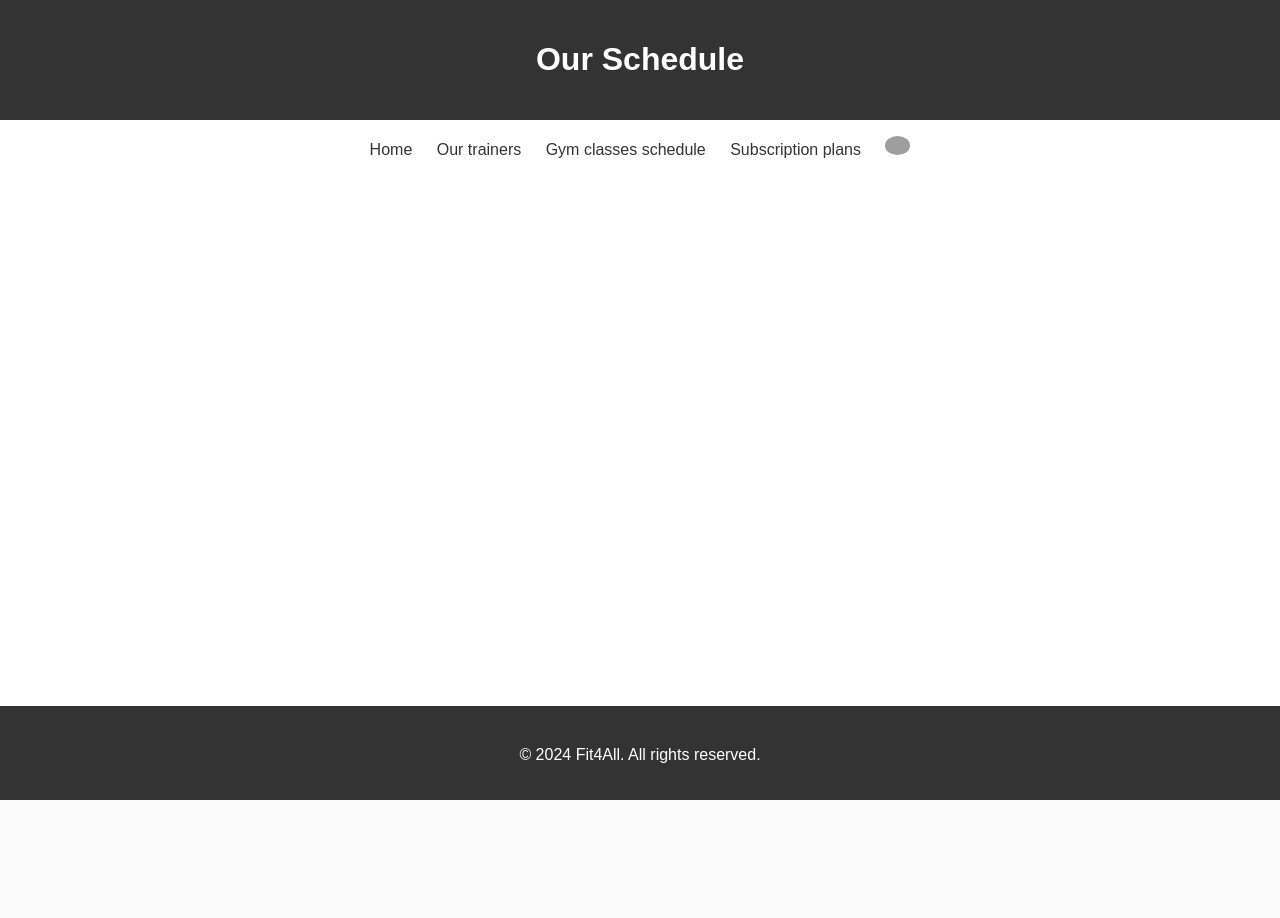
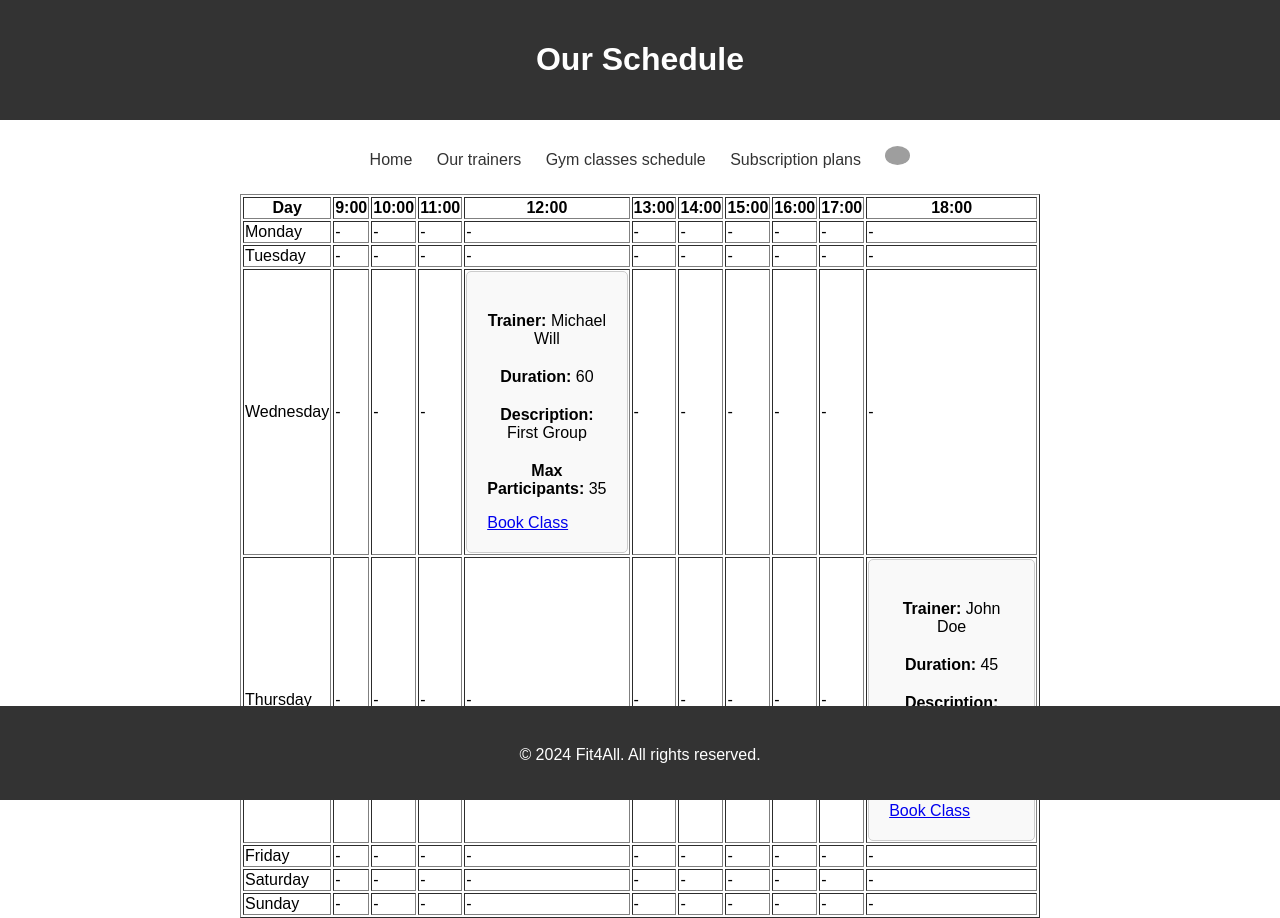
Before and after one commit to alefranco41/Gestione-Palestra, a Django app: page /classes-schedule/ in a window 1280 px wide. Before the commit the page ends 800 px from the top, so only its background shows below. Run offline with Django 5.2, Linux system fonts and the light colour scheme; a user stored in the database is signed in; data comes from the database, SQL or seed files in the repository; both versions use the stored data as it was after the commit; grey boxes are pictures that could not be loaded.

Commit message:
manager can create and edit group classes

```diff
--- a/gestione_palestra/gestione_palestra/context_processors.py
+++ b/gestione_palestra/gestione_palestra/context_processors.py
@@ -1,5 +1,7 @@
 import datetime
 from . import models
+
+week_days = ['Monday', 'Tuesday', 'Wednesday', 'Thursday', 'Friday', 'Saturday', 'Sunday']
 
 def global_context(request):
     plans = models.SubscriptionPlan.objects.all()
@@ -13,7 +15,9 @@
                     'gym_name': 'Fit4All',
                     'now': datetime.date.today,
                     'subscription_plans':plans,
-                    'fitness_goals':fitness_goals
+                    'fitness_goals':fitness_goals,
+                    'days':week_days,
+                    'hours':range(9,19)
                 }
 
     return context
--- a/gestione_palestra/gestione_palestra/models.py
+++ b/gestione_palestra/gestione_palestra/models.py
@@ -2,8 +2,6 @@
 from django.db import models
 from datetime import datetime, date
 from django.utils.translation import gettext_lazy as _
-
-
 
 class User(AbstractUser):
     is_manager = models.BooleanField(default=False)
@@ -102,3 +100,40 @@
     duration = models.IntegerField()
     discount_percentage = models.DecimalField(max_digits=5, decimal_places=2)
     subscription_plan = models.ForeignKey(SubscriptionPlan, on_delete=models.CASCADE)
+
+
+
+class GroupTraining(models.Model):
+    trainer = models.ForeignKey(TrainerProfile, on_delete=models.CASCADE)
+    DAY_CHOICES = [
+        ('Monday', 'Monday'),
+        ('Tuesday', 'Tuesday'),
+        ('Wednesday', 'Wednesday'),
+        ('Thursday', 'Thursday'),
+        ('Friday', 'Friday'),
+        ('Saturday', 'Saturday'),
+        ('Sunday', 'Sunday'),
+    ]
+    day = models.CharField(max_length=10, choices=DAY_CHOICES)
+    START_HOUR_CHOICES = [
+        (9, '9:00'),
+        (10, '10:00'),
+        (11, '11:00'),
+        (12, '12:00'),
+        (13, '13:00'),
+        (14, '14:00'),
+        (15, '15:00'),
+        (16, '16:00'),
+        (17, '17:00'),
+        (18, '18:00'),
+    ]
+    start_hour = models.PositiveSmallIntegerField(choices=START_HOUR_CHOICES)
+    duration = models.PositiveIntegerField()  # Durata in minuti
+    training_type = models.CharField(max_length=10, choices=[(goal.id, goal.name) for goal in FitnessGoal.objects.all()])
+    max_participants = models.PositiveIntegerField()
+    description = models.TextField()
+    image = models.ImageField(upload_to='group-classes/', null=True, blank=True)
+
+#class Reservation(models.Model):
+    #training = models.ForeignKey(Training, on_delete=models.CASCADE)
+    #user = models.ForeignKey(User, on_delete=models.CASCADE)
--- a/gestione_palestra/gestione_palestra/urls.py
+++ b/gestione_palestra/gestione_palestra/urls.py
@@ -23,6 +23,8 @@
 urlpatterns = [
     re_path(r"^$|^/$|^home/$", views.homepage, name="homepage"),
     path('logout/', views.LogoutView.as_view(), name="logout"),
+    path('create_group_training/', views.NewGroupTraining.as_view(), name='create_group_training'),
+    path('edit_group_training/<int:course_id>/', views.EditGroupTraining.as_view(), name='edit_group_training'),
     path('profile/', views.ProfileView.as_view(), name='profile'),
     path('update-profile/', views.UpdateProfile.as_view(), name='update-profile'),
     path('login/', views.LoginView.as_view(), name='login'),
--- a/gestione_palestra/gestione_palestra/views.py
+++ b/gestione_palestra/gestione_palestra/views.py
@@ -5,6 +5,7 @@
 from django.urls import reverse
 from . import forms
 from . import models
+from . import context_processors
 from django.shortcuts import get_object_or_404
 from django.http import HttpResponseRedirect
 from datetime import datetime
@@ -21,7 +22,19 @@
 
 class GymClassesView(View):
     def get(self, request):
-        return render(request=request, template_name="classes-schedule.html", context={})
+        classes = models.GroupTraining.objects.all()
+        schedule = {}
+
+        for day in context_processors.week_days:
+            schedule[day] = {}
+
+        for class_instance in classes:
+            schedule[class_instance.day][class_instance.start_hour] = class_instance
+
+
+
+
+        return render(request=request, template_name="classes-schedule.html", context={'schedule': schedule})
 
 class TrainerListView(View):
     def get(self, request):
@@ -42,8 +55,11 @@
         return render(request=request, template_name="subscription-plans.html", context={})
 
     def post(self, request, *args, **kwargs):
-        if request.user.is_instructor:
-            return render(request=request, template_name="subscription-plans.html", context={'error':' You are a personal trainer!!'})
+        if not request.user.is_authenticated:
+            return render(request=request, template_name="subscription-plans.html", context={'error':' You need to login first!!'})
+
+        if request.user.is_instructor or request.user.is_manager:
+            return render(request=request, template_name="subscription-plans.html", context={'error':' You are a staff member!!'})
 
         old_subscription = None
         if models.Subscription.objects.filter(user=request.user).exists(): #utente già abbonato, assicurarsi che non sia scaduto
@@ -141,7 +157,7 @@
                 fitness_goals = [row[0] for row in cursor.fetchall()]
             context = {'form': form, 'user_profile':user_profile, 'user_fitness_goals':fitness_goals}
         elif request.user.is_manager:
-            pass
+            context = {}
         else:
             user_profile = models.UserProfile.objects.get(user=request.user)
             form = forms.UserProfileForm(instance=user_profile)
@@ -218,7 +234,54 @@
 
 class Dashboard(View):
     def get(self, request):
-        return render(request=request, template_name="dashboard.html", context={})
+        context = {}
+        if request.user.is_instructor:
+            context = {'training_sessions':{}}
+        return render(request=request, template_name="dashboard.html", context=context)
 
     def post(self, request, *args, **kwargs):
         pass
+
+class NewGroupTraining(View):
+    def get(self, request):
+        if not request.user.is_manager:
+            return redirect('dashboard')
+
+        form = forms.GroupTrainingForm()
+        trainers = models.TrainerProfile.objects.all()
+        return render(request, 'create_group_training.html', {'form': form, 'trainers':trainers})
+
+    def post(self, request, *args, **kwargs):
+        if request.method == 'POST':
+            form = forms.GroupTrainingForm(request.POST, request.FILES)
+            if form.is_valid():
+                existing_courses = models.GroupTraining.objects.filter(day=form.cleaned_data.get('day'), start_hour=form.cleaned_data.get('start_hour'))
+                if not existing_courses:
+                    form.save()
+                else:
+                    trainers = models.TrainerProfile.objects.all()
+                    return render(request, 'create_group_training.html', {'form': form, 'trainers':trainers, 'error':'There is already a group class in that time frame!!'})
+
+        return redirect('dashboard')
+
+
+class EditGroupTraining(View):
+    def get(self, request, course_id):
+        if not request.user.is_manager:
+            return redirect('dashboard')
+
+        class_item = models.GroupTraining.objects.get(id=course_id)
+        form = forms.GroupTrainingForm()
+        trainers = models.TrainerProfile.objects.all()
+
+        return render(request, 'edit_group_training.html', {'class':class_item, 'form':form, 'trainers':trainers})
+
+    def post(self, request, *args, **kwargs):
+        if request.method == 'POST':
+            class_id = kwargs.get('course_id')
+            class_item = models.GroupTraining.objects.get(id=class_id)
+            form = forms.GroupTrainingForm(request.POST, request.FILES, instance=class_item)
+
+            if form.is_valid():
+                form.save()
+        return redirect('classes-schedule')
--- a/gestione_palestra/static/css/style.css
+++ b/gestione_palestra/static/css/style.css
@@ -105,6 +105,18 @@
   margin-top: 100px;
 }
 
+.button {
+  font: bold 11px Arial;
+  text-decoration: none;
+  background-color: #EEEEEE;
+  color: #333333;
+  padding: 2px 6px 2px 6px;
+  border-top: 1px solid #CCCCCC;
+  border-right: 1px solid #333333;
+  border-bottom: 1px solid #333333;
+  border-left: 1px solid #CCCCCC;
+}
+
 .trainer-card {
   display: inline-block;
   padding: 20px;
@@ -180,6 +192,7 @@
 button {
   display: block;
   margin-bottom: 10px;
+  margin-top: 10px;
 }
 
 nav ul {
--- a/gestione_palestra/templates/classes-schedule.html
+++ b/gestione_palestra/templates/classes-schedule.html
@@ -1,4 +1,46 @@
 {% extends "base.html" %}
 {% block title %} {{ gym_name }} - Our Schedule {% endblock title %}
 
-{% block header %} Our Schedule {% endblock %}
+{% block header %} Our Schedule {% endblock header %}
+
+{% block content %}
+<div style="margin:auto; max-width:800px;">
+    <table border="1" style="margin:auto;">
+        <tr>
+            <th>Day</th>
+            {% for hour in hours %}
+                <th>{{ hour }}:00</th>
+            {% endfor %}
+        </tr>
+        {% for day, hours_data in schedule.items %}
+        <tr>
+            <td>{{ day }}</td>
+            {% for hour in hours %}
+                {% if hour in hours_data.keys %}
+                    <td>
+                        {% for class in hours_data.values %}
+                        <div class="trainer-card">
+                            {% if class.image %} <img  src="{{ class.image.url }}" alt="Profile Picture" style="max-width: 200px;">{% endif %}
+                            <div class="trainer-details">
+                                <p><strong>Trainer:</strong> {{ class.trainer.first_name}} {{ class.trainer.last_name}}</p>
+                                <p><strong>Duration:</strong> {{ class.duration }}</p>
+                                <p><strong>Description:</strong> {{ class.description }}</p>
+                                <p><strong>Max Participants:</strong> {{ class.max_participants }}</p>
+                                {% if request.user.is_manager %}
+                                 <a href="{%  url 'edit_group_training' course_id=class.id %}">Edit Class</button>
+                                {% elif request.user.is_authenticated and not request.user.is_instructor%}
+                                <a href="{%  url ''%}">Book Class</button>
+                                {% endif %}
+                            </div>
+                        </div>
+                        {% endfor %}
+                    </td>
+                {% else %}
+                    <td> - </td>
+                {% endif %}
+            {% endfor %}
+        </tr>
+        {% endfor %}
+    </table>
+</div>
+{% endblock %}
--- a/gestione_palestra/templates/navbar.html
+++ b/gestione_palestra/templates/navbar.html
@@ -24,7 +24,9 @@
 
         <div id="user-menu" class="user-menu" style="display:none;">
           <a href="{% url 'dashboard' %}">Dashboard</a> <br>
-          <a href="{% url 'profile' %}">Profile</a> <br>
+          {% if not request.user.is_manager %}
+            <a href="{% url 'profile' %}">Profile</a> <br>
+          {% endif %}
           <a href="{% url 'logout' %}">Logout</a>
         </div>
       </div>
--- a/gestione_palestra/todolist.txt
+++ b/gestione_palestra/todolist.txt
@@ -0,0 +1,2 @@
+permetti di scaricare il file del pt
+preselezione checkbox pt
```
Also changed, not shown: gestione_palestra/gestione_palestra/forms.py (+10 -0 lines), gestione_palestra/templates/create_group_training.html (added, +48 -0 lines), gestione_palestra/templates/dashboard.html (+18 -0 lines), gestione_palestra/templates/edit_group_training.html (added, +43 -0 lines), gestione_palestra/db.sqlite3.
